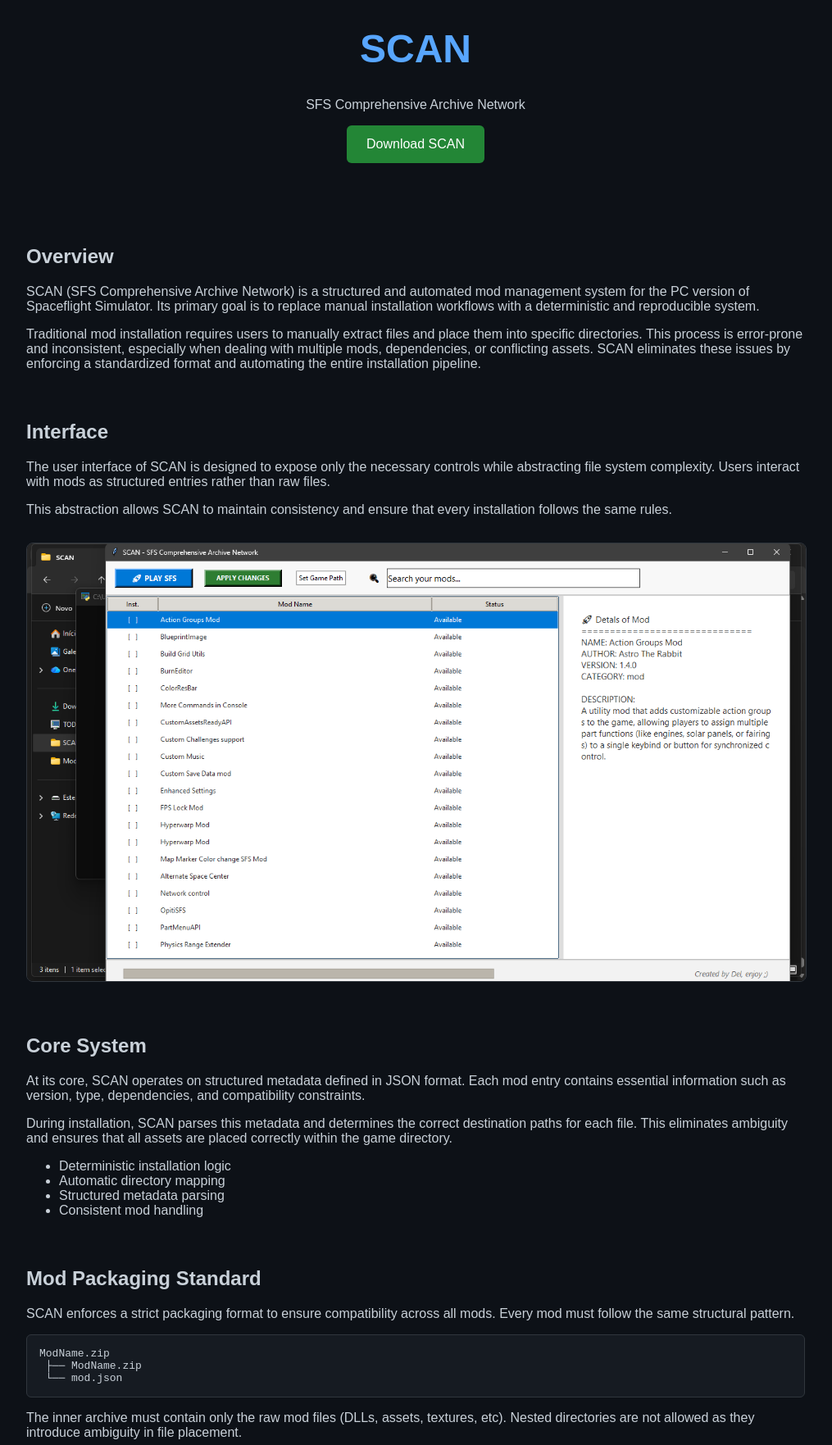
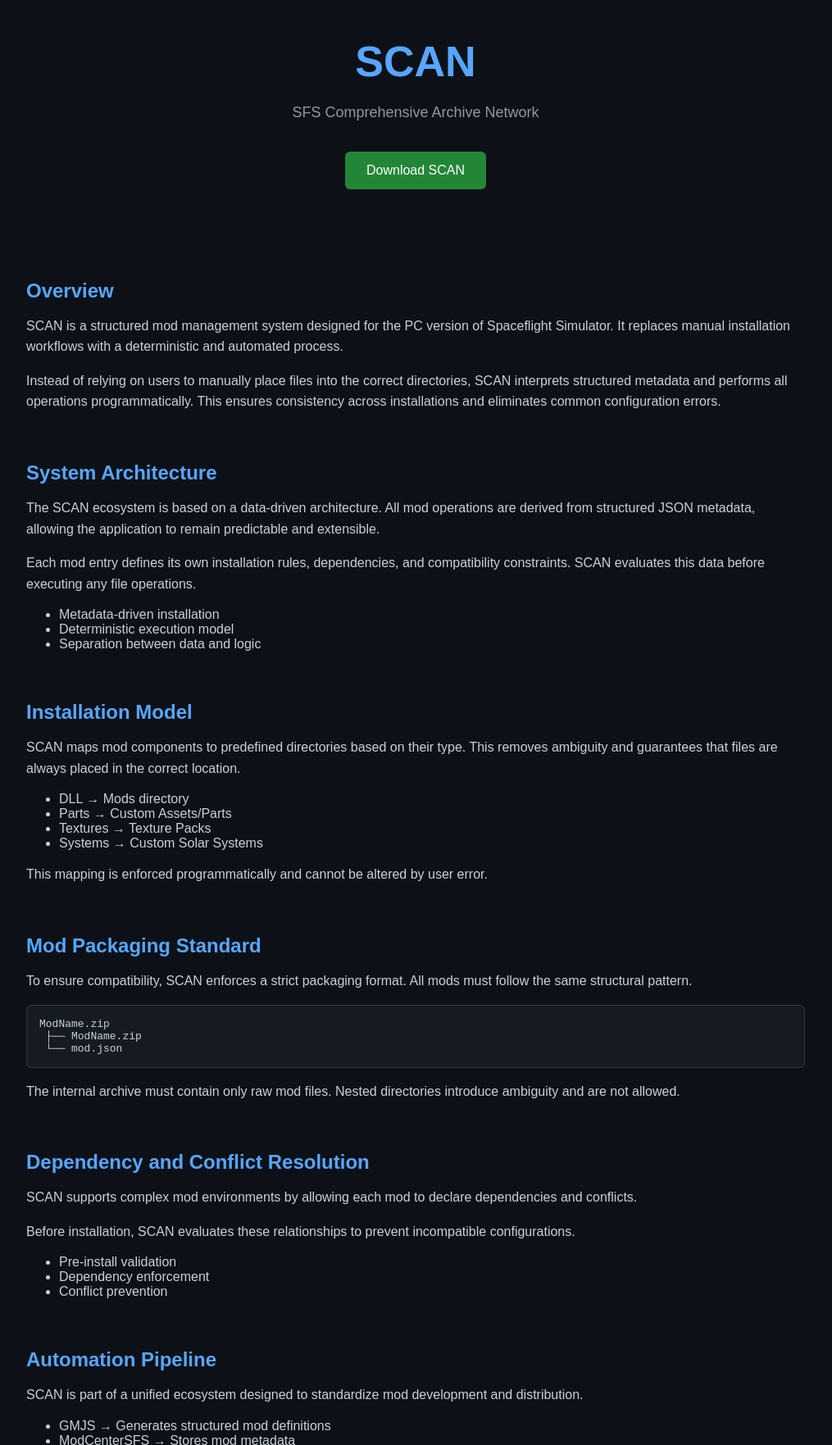
Before and after one commit to Del-SFS/Del-SFS.github.io, a plain HTML site: page index.html in a window 1280 px wide. Shown: the part 60-1823 px from the top of the page at 82% size, without its empty margins (133-1148 px from the left). Drawn offline with Linux system fonts and the light colour scheme.

Commit message:
Update index.html

```diff
--- a/index.html
+++ b/index.html
@@ -2,7 +2,7 @@
 <html lang="en">
 <head>
 <meta charset="UTF-8">
-<title>SCAN - SFS Mod Manager</title>
+<title>SCAN - SFS Comprehensive Archive Network</title>
 
 <style>
 body {
@@ -14,12 +14,18 @@
 
 header {
     text-align: center;
-    padding: 60px 20px;
+    padding: 70px 20px;
 }
 
 h1 {
     color: #58a6ff;
-    font-size: 48px;
+    font-size: 52px;
+    margin-bottom: 10px;
+}
+
+.subtitle {
+    opacity: 0.7;
+    font-size: 18px;
 }
 
 .container {
@@ -32,25 +38,32 @@
     margin-bottom: 60px;
 }
 
+h2 {
+    color: #58a6ff;
+    margin-bottom: 10px;
+}
+
+p {
+    line-height: 1.6;
+}
+
+ul {
+    margin-top: 10px;
+}
+
 button {
     background: #238636;
     border: none;
-    padding: 14px 24px;
+    padding: 14px 26px;
     color: white;
     border-radius: 6px;
     cursor: pointer;
     font-size: 16px;
+    margin-top: 15px;
 }
 
 button:hover {
     background: #2ea043;
-}
-
-img {
-    width: 100%;
-    border-radius: 8px;
-    margin-top: 15px;
-    border: 1px solid #30363d;
 }
 
 pre {
@@ -58,15 +71,17 @@
     padding: 15px;
     border-radius: 6px;
     border: 1px solid #30363d;
+    overflow-x: auto;
 }
 
+/* COMETAS MELHORADOS */
 .comet {
     position: fixed;
-    width: 3px;
+    width: 2px;
     height: 120px;
     background: linear-gradient(white, rgba(255,255,255,0));
-    opacity: 0.9;
-    filter: drop-shadow(0 0 6px white);
+    opacity: 0.8;
+    filter: drop-shadow(0 0 8px white);
     animation: fall linear infinite;
 }
 
@@ -75,7 +90,7 @@
         transform: translateY(-150px);
     }
     to {
-        transform: translateY(120vh) translateX(-300px);
+        transform: translateY(120vh) translateX(-250px);
     }
 }
 </style>
@@ -85,9 +100,9 @@
 
 <header>
     <h1>SCAN</h1>
-    <p>SFS Comprehensive Archive Network</p>
+    <p class="subtitle">SFS Comprehensive Archive Network</p>
 
-    <a href="https://release-assets.githubusercontent.com/github-production-release-asset/1203307371/035b78a1-0914-4850-8d54-0c96b2594ecb?sp=r&sv=2018-11-09&sr=b&spr=https">
+    <a href="https://release-assets.githubusercontent.com/github-production-release-asset/1203307371/035b78a1-0914-4850-8d54-0c96b2594ecb">
         <button>Download SCAN</button>
     </a>
 </header>
@@ -97,56 +112,59 @@
 <section>
 <h2>Overview</h2>
 <p>
-SCAN (SFS Comprehensive Archive Network) is a structured and automated mod management system for the PC version of Spaceflight Simulator.
-Its primary goal is to replace manual installation workflows with a deterministic and reproducible system.
+SCAN is a structured mod management system designed for the PC version of Spaceflight Simulator.
+It replaces manual installation workflows with a deterministic and automated process.
 </p>
 
 <p>
-Traditional mod installation requires users to manually extract files and place them into specific directories.
-This process is error-prone and inconsistent, especially when dealing with multiple mods, dependencies, or conflicting assets.
-SCAN eliminates these issues by enforcing a standardized format and automating the entire installation pipeline.
+Instead of relying on users to manually place files into the correct directories, SCAN interprets structured metadata and performs all operations programmatically.
+This ensures consistency across installations and eliminates common configuration errors.
 </p>
 </section>
 
 <section>
-<h2>Interface</h2>
+<h2>System Architecture</h2>
 <p>
-The user interface of SCAN is designed to expose only the necessary controls while abstracting file system complexity.
-Users interact with mods as structured entries rather than raw files.
+The SCAN ecosystem is based on a data-driven architecture.
+All mod operations are derived from structured JSON metadata, allowing the application to remain predictable and extensible.
 </p>
 
 <p>
-This abstraction allows SCAN to maintain consistency and ensure that every installation follows the same rules.
+Each mod entry defines its own installation rules, dependencies, and compatibility constraints.
+SCAN evaluates this data before executing any file operations.
 </p>
 
-<img src="https://raw.githubusercontent.com/Del-SFS/Del-SFS.github.io/main/SCAN-SFS/imags/ui.png">
+<ul>
+<li>Metadata-driven installation</li>
+<li>Deterministic execution model</li>
+<li>Separation between data and logic</li>
+</ul>
 </section>
 
 <section>
-<h2>Core System</h2>
+<h2>Installation Model</h2>
 <p>
-At its core, SCAN operates on structured metadata defined in JSON format.
-Each mod entry contains essential information such as version, type, dependencies, and compatibility constraints.
-</p>
-
-<p>
-During installation, SCAN parses this metadata and determines the correct destination paths for each file.
-This eliminates ambiguity and ensures that all assets are placed correctly within the game directory.
+SCAN maps mod components to predefined directories based on their type.
+This removes ambiguity and guarantees that files are always placed in the correct location.
 </p>
 
 <ul>
-<li>Deterministic installation logic</li>
-<li>Automatic directory mapping</li>
-<li>Structured metadata parsing</li>
-<li>Consistent mod handling</li>
+<li>DLL → Mods directory</li>
+<li>Parts → Custom Assets/Parts</li>
+<li>Textures → Texture Packs</li>
+<li>Systems → Custom Solar Systems</li>
 </ul>
+
+<p>
+This mapping is enforced programmatically and cannot be altered by user error.
+</p>
 </section>
 
 <section>
 <h2>Mod Packaging Standard</h2>
 <p>
-SCAN enforces a strict packaging format to ensure compatibility across all mods.
-Every mod must follow the same structural pattern.
+To ensure compatibility, SCAN enforces a strict packaging format.
+All mods must follow the same structural pattern.
 </p>
 
 <pre>
@@ -156,72 +174,72 @@
 </pre>
 
 <p>
-The inner archive must contain only the raw mod files (DLLs, assets, textures, etc).
-Nested directories are not allowed as they introduce ambiguity in file placement.
+The internal archive must contain only raw mod files.
+Nested directories introduce ambiguity and are not allowed.
 </p>
-
-<img src="https://raw.githubusercontent.com/Del-SFS/Del-SFS.github.io/main/SCAN-SFS/imags/mod.png">
 </section>
 
 <section>
-<h2>Dependency and Conflict Handling</h2>
+<h2>Dependency and Conflict Resolution</h2>
 <p>
-SCAN is designed to support complex mod environments where multiple mods interact.
-Each mod can declare dependencies and conflicts, allowing SCAN to evaluate compatibility before installation.
+SCAN supports complex mod environments by allowing each mod to declare dependencies and conflicts.
 </p>
 
 <p>
-This prevents scenarios where incompatible mods overwrite each other or break the game state.
+Before installation, SCAN evaluates these relationships to prevent incompatible configurations.
 </p>
 
 <ul>
-<li>Dependency resolution system</li>
-<li>Conflict detection before install</li>
 <li>Pre-install validation</li>
+<li>Dependency enforcement</li>
+<li>Conflict prevention</li>
 </ul>
 </section>
 
 <section>
 <h2>Automation Pipeline</h2>
 <p>
-SCAN is part of a broader ecosystem that includes tools for mod creation and repository management.
-</p>
-
-<p>
-The pipeline consists of:
+SCAN is part of a unified ecosystem designed to standardize mod development and distribution.
 </p>
 
 <ul>
-<li>GMJS → Generates valid mod.json files</li>
-<li>ModCenterSFS → Stores structured mod data</li>
-<li>SCAN → Installs and manages mods</li>
+<li>GMJS → Generates structured mod definitions</li>
+<li>ModCenterSFS → Stores mod metadata</li>
+<li>SCAN → Executes installation and management</li>
 </ul>
 
 <p>
-This pipeline ensures that all components operate using the same standards, reducing inconsistencies.
+This pipeline ensures that all components operate under the same rules and formats.
 </p>
 </section>
 
 <section>
-<h2>Installation Process</h2>
+<h2>Execution Flow</h2>
 <p>
-To use SCAN, simply download the application and execute it.
-The system will automatically prepare the environment and allow mod installation.
+When SCAN runs, it performs the following sequence:
 </p>
 
+<ul>
+<li>Load repository metadata</li>
+<li>Parse mod definitions</li>
+<li>Validate dependencies and conflicts</li>
+<li>Determine file mappings</li>
+<li>Execute installation</li>
+</ul>
+
 <p>
-No manual file manipulation is required, and all operations are handled internally by the application.
+Each step is deterministic, ensuring reproducible results across different systems.
 </p>
 </section>
 
 <section>
-<h2>Project Objective</h2>
+<h2>Objective</h2>
 <p>
-The long-term goal of SCAN is to create a fully standardized and automated ecosystem for mod distribution.
+The objective of SCAN is to create a reliable and scalable infrastructure for mod distribution.
 </p>
 
 <p>
-By enforcing strict formats and automating installation, SCAN enables scalability and reliability for both developers and users.
+By enforcing strict standards and automating installation, SCAN reduces fragmentation and improves the overall modding experience.
 </p>
 </section>
 
@@ -233,14 +251,14 @@
     comet.classList.add("comet");
 
     comet.style.left = Math.random() * window.innerWidth + "px";
-    comet.style.animationDuration = (8 + Math.random() * 8) + "s"; // mais lento
+    comet.style.animationDuration = (10 + Math.random() * 10) + "s";
 
     document.body.appendChild(comet);
 
-    setTimeout(() => comet.remove(), 16000);
+    setTimeout(() => comet.remove(), 20000);
 }
 
-setInterval(createComet, 2000); // menos frequente
+setInterval(createComet, 2500);
 </script>
 
 </body>
```
